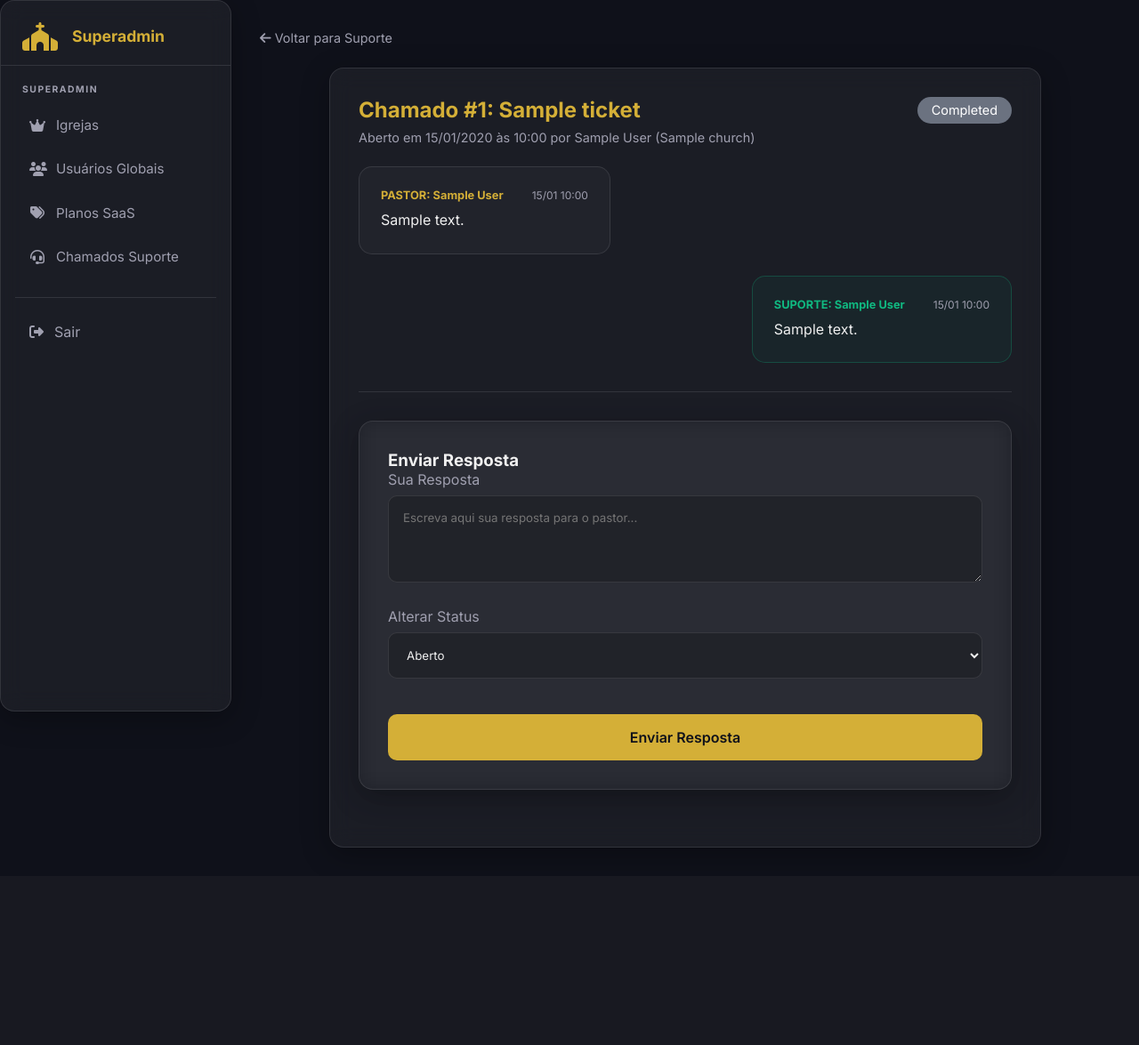
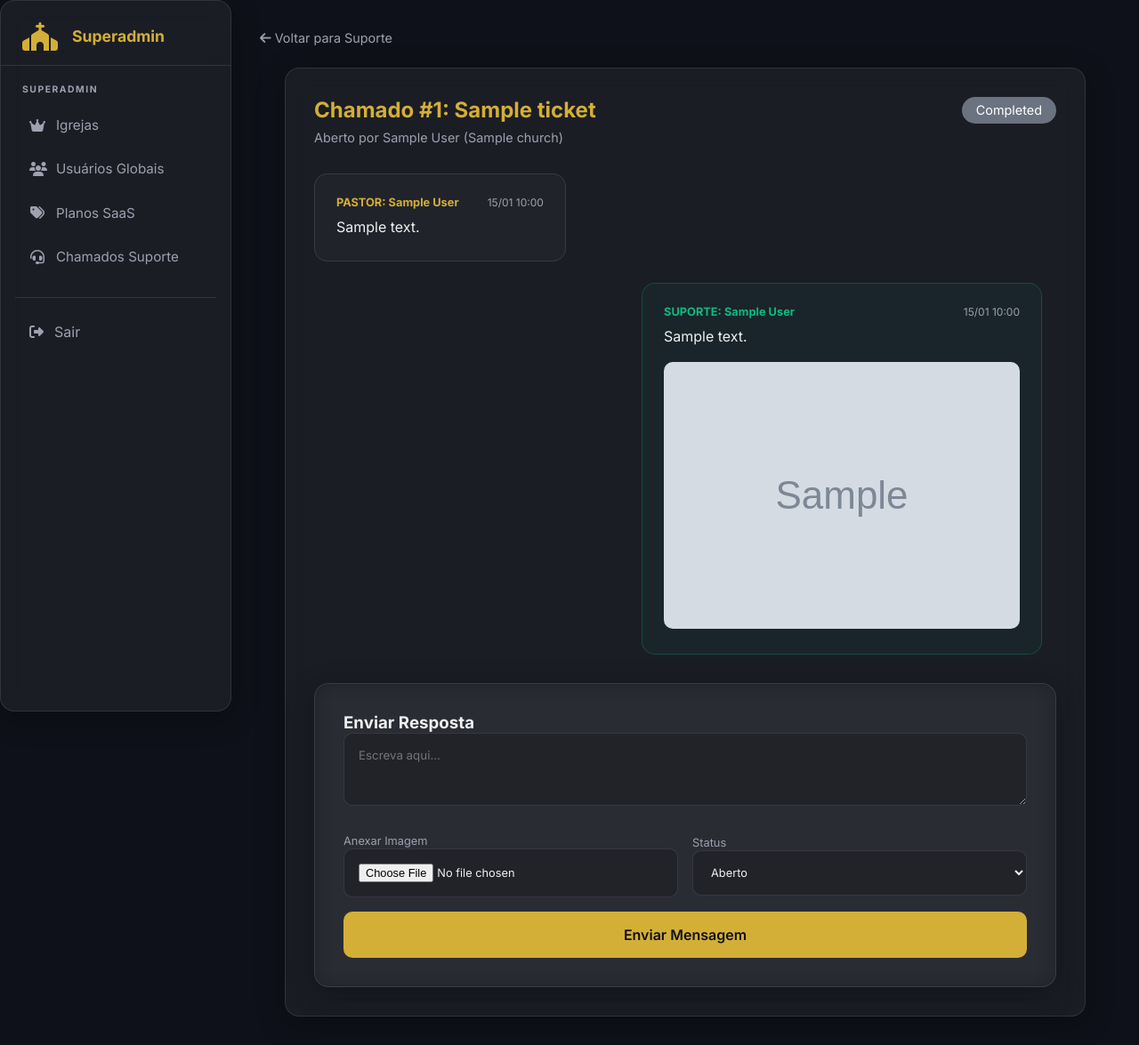
Before and after one commit to juanpmoraes/ICR2, a Flask app: page /support/ticket/1 in a window 1280 px wide. Shown: the whole page at 89% size. Before the commit the page ends 955 px from the top, so only its background shows below. Run offline with Flask 3, Linux system fonts and the light colour scheme; a user stored in the database is signed in; tables that the repository leaves empty hold one stand-in row (values such as "Sample post"); grey boxes marked "Sample" are stand-in pictures.

Commit message:
feat: add image attachment support to support tickets and implement real-time message updates

```diff
--- a/app.py
+++ b/app.py
@@ -1,5 +1,5 @@
 import os, uuid, time
-from flask import Flask, render_template, redirect, url_for, flash, request, jsonify, make_response
+from flask import Flask, render_template, request, redirect, url_for, flash, session, jsonify, make_response
 from flask_sqlalchemy import SQLAlchemy
 from flask_login import LoginManager, login_user, login_required, logout_user, current_user
 from flask_bcrypt import Bcrypt
@@ -38,6 +38,9 @@ app.config['MAX_CONTENT_LENGTH'] = 64 * 1024 * 1024  # 64 MB
 EXT_IMAGE = {'png','jpg','jpeg','gif','webp','bmp','svg'}
 EXT_VIDEO = {'mp4','webm','ogg','mov','avi','mkv'}
 EXT_AUDIO = {'mp3','wav','ogg','m4a','aac','flac'}
+
+def allowed_file(filename):
+    return '.' in filename and filename.rsplit('.', 1)[1].lower() in EXT_IMAGE
 
 def detect_file_type(filename):
     ext = filename.rsplit('.', 1)[-1].lower() if '.' in filename else ''
@@ -1122,12 +1125,25 @@ def view_ticket(tid):
                 return redirect(url_for('view_ticket', tid=tid))
 
             response_text = request.form.get('response')
-            if response_text:
-                msg = SupportMessage(ticket_id=tid, user_id=current_user.id, message=response_text)
+            image_file = request.files.get('image')
+            image_url = None
+
+            if image_file and allowed_file(image_file.filename):
+                filename = secure_filename(f"ticket_{tid}_{datetime.now().timestamp()}_{image_file.filename}")
+                image_file.save(os.path.join(UPLOAD_FOLDER, filename))
+                image_url = f"uploads/posts/{filename}" # Usando o folder padrão do sistema
+
+            if response_text or image_url:
+                msg = SupportMessage(
+                    ticket_id=tid,
+                    user_id=current_user.id,
+                    message=response_text or "(Imagem enviada)",
+                    image_url=image_url
+                )
                 db.session.add(msg)
 
-                # Atualiza a resposta principal do ticket para manter compatibilidade e facilitar exibição rápida
-                ticket.response = response_text
+                # Atualiza a resposta principal do ticket
+                ticket.response = response_text or "(Imagem enviada)"
                 ticket.status = request.form.get('status', 'resolvido')
 
                 if not ticket.assigned_to:
@@ -1143,20 +1159,59 @@ def view_ticket(tid):
                 flash('Este chamado já foi finalizado e não aceita mais respostas.', 'warning')
                 return redirect(url_for('view_ticket', tid=tid))
 
-            # Só pode responder se o superadmin já deu a primeira resposta
             if not ticket.response:
                 flash('Aguarde o primeiro contato do suporte antes de responder.', 'info')
                 return redirect(url_for('view_ticket', tid=tid))
 
             reply_text = request.form.get('message')
-            if reply_text:
-                msg = SupportMessage(ticket_id=tid, user_id=current_user.id, message=reply_text)
+            image_file = request.files.get('image')
+            image_url = None
+
+            if image_file and allowed_file(image_file.filename):
+                filename = secure_filename(f"ticket_{tid}_{datetime.now().timestamp()}_{image_file.filename}")
+                image_file.save(os.path.join(UPLOAD_FOLDER, filename))
+                image_url = f"uploads/posts/{filename}"
+
+            if reply_text or image_url:
+                msg = SupportMessage(
+                    ticket_id=tid,
+                    user_id=current_user.id,
+                    message=reply_text or "(Imagem enviada)",
+                    image_url=image_url
+                )
                 db.session.add(msg)
                 db.session.commit()
-                flash('Sua mensagem foi enviada ao suporte!', 'success')
+                flash('Sua mensagem foi enviada!', 'success')
                 return redirect(url_for('view_ticket', tid=tid))
 
     return render_template('view_ticket.html', ticket=ticket)
+
+@app.route('/support/ticket/<int:tid>/json')
+@login_required
+def ticket_messages_json(tid):
+    ticket = SupportTicket.query.get_or_404(tid)
+    if not current_user.is_superadmin and ticket.church_id != current_user.church_id:
+        return jsonify({'error': 'Unauthorized'}), 403
+
+    msgs = []
+    # Inclui a mensagem inicial
+    msgs.append({
+        'user': 'PASTOR: ' + ticket.user.name,
+        'message': ticket.message,
+        'image': None,
+        'created_at': ticket.created_at.strftime('%d/%m %H:%M'),
+        'is_admin': False
+    })
+
+    for m in ticket.messages:
+        msgs.append({
+            'user': ('SUPORTE: ' if m.user.is_superadmin else 'PASTOR: ') + m.user.name,
+            'message': m.message,
+            'image': url_for('static', filename=m.image_url) if m.image_url else None,
+            'created_at': m.created_at.strftime('%d/%m %H:%M'),
+            'is_admin': m.user.is_superadmin
+        })
+    return jsonify({'messages': msgs, 'status': ticket.status})
 
 # ── Rotas Gerais ────────────────────────────────────────────────────────────────
 @app.route('/reports')
--- a/models.py
+++ b/models.py
@@ -219,6 +219,7 @@ class SupportMessage(db.Model):
     ticket_id  = db.Column(db.Integer, db.ForeignKey('support_ticket.id'), nullable=False)
     user_id    = db.Column(db.Integer, db.ForeignKey('user.id'), nullable=False)
     message    = db.Column(db.Text, nullable=False)
+    image_url  = db.Column(db.String(500), nullable=True) # Caminho da imagem anexada
     created_at = db.Column(db.DateTime, default=datetime.utcnow)
 
     ticket = db.relationship('SupportTicket', backref='messages')
--- a/templates/view_ticket.html
+++ b/templates/view_ticket.html
@@ -6,15 +6,15 @@
     </a>
 </div>
 
-<div class="card glass" style="max-width:800px; margin:0 auto;">
-    <div style="display:flex; justify-content:space-between; align-items:flex-start; margin-bottom:1.5rem;">
+<div class="card glass" style="max-width:900px; margin:0 auto; padding:2rem;">
+    <div style="display:flex; justify-content:space-between; align-items:flex-start; margin-bottom:2rem;">
         <div>
             <h2 style="margin:0; color:var(--primary);">Chamado #{{ ticket.id }}: {{ ticket.subject }}</h2>
             <p style="margin:0.5rem 0 0 0; color:var(--text-muted); font-size:0.9rem;">
-                Aberto em {{ ticket.created_at.strftime('%d/%m/%Y às %H:%M') }} por {{ ticket.user.name }} ({{ ticket.church.name }})
+                Aberto por {{ ticket.user.name }} ({{ ticket.church.name }})
             </p>
         </div>
-        <span class="badge" style="
+        <span id="ticketStatus" class="badge" style="
             {% if ticket.status == 'aberto' %}background:#3b82f6;
             {% elif ticket.status == 'resolvido' %}background:#10b981;
             {% else %}background:#6b7280;{% endif %}
@@ -22,7 +22,8 @@
         ">{{ ticket.status|capitalize }}</span>
     </div>
 
-    <div style="display:flex; flex-direction:column; gap:1.5rem; margin-bottom:2rem;">
+    <!-- Container do Chat -->
+    <div id="chatContainer" style="display:flex; flex-direction:column; gap:1.5rem; margin-bottom:2rem; max-height:600px; overflow-y:auto; padding-right:1rem;">
         <!-- Mensagem Inicial -->
         <div style="background:rgba(255,255,255,0.03); padding:1.5rem; border-radius:15px; border:1px solid var(--glass-border); width:fit-content; max-width:85%; align-self:flex-start;">
             <div style="display:flex; justify-content:space-between; align-items:center; margin-bottom:0.5rem; gap:2rem;">
@@ -32,7 +33,6 @@
             <p style="margin:0; line-height:1.6; white-space:pre-wrap;">{{ ticket.message }}</p>
         </div>
 
-        <!-- Histórico de Conversa -->
         {% for msg in ticket.messages %}
             <div style="
                 padding:1.5rem; border-radius:15px; width:fit-content; max-width:85%;
@@ -49,78 +49,138 @@
                     <small style="color:var(--text-muted); font-size:0.75rem;">{{ msg.created_at.strftime('%d/%m %H:%M') }}</small>
                 </div>
                 <p style="margin:0; line-height:1.6; white-space:pre-wrap;">{{ msg.message }}</p>
+                {% if msg.image_url %}
+                    <img src="{{ url_for('static', filename=msg.image_url) }}" style="max-width:100%; border-radius:10px; margin-top:1rem; cursor:pointer;" onclick="window.open(this.src)">
+                {% endif %}
             </div>
         {% endfor %}
     </div>
 
+    <!-- Área de Resposta -->
+    <div id="replyArea">
     {% if current_user.is_superadmin %}
-    <hr style="border:0; border-top:1px solid var(--glass-border); margin:2rem 0;">
-
         {% if not ticket.assigned_to %}
-        <div style="text-align:center; margin-bottom:2rem;">
+            <div style="text-align:center; padding:2rem; background:rgba(255,255,255,0.02); border-radius:15px; border:1px dashed var(--glass-border);">
                 <form action="{{ url_for('view_ticket', tid=ticket.id) }}" method="POST">
                     <input type="hidden" name="action" value="assign">
                     <button type="submit" class="btn btn-primary" style="padding:1rem 2rem;">
-                    <i class="fa-solid fa-hand-holding-hand"></i> Assumir este Chamado e Responder
+                        <i class="fa-solid fa-hand-holding-hand"></i> Assumir este Chamado
                     </button>
                 </form>
-            <p style="color:var(--text-muted); font-size:0.85rem; margin-top:0.5rem;">Ao assumir, você será o único responsável por este chamado.</p>
             </div>
         {% elif ticket.assigned_to == current_user.id %}
-        <div class="card glass" style="background:rgba(255,255,255,0.02);">
+            <div class="card glass" style="background:rgba(255,255,255,0.02); margin:0;">
                 <h3 style="margin-top:0;">Enviar Resposta</h3>
-            <form action="{{ url_for('view_ticket', tid=ticket.id) }}" method="POST">
+                <form action="{{ url_for('view_ticket', tid=ticket.id) }}" method="POST" enctype="multipart/form-data">
                     <input type="hidden" name="action" value="respond">
                     <div class="form-group">
-                    <label>Sua Resposta</label>
-                    <textarea name="response" class="form-control" rows="4" required placeholder="Escreva aqui sua resposta para o pastor..."></textarea>
+                        <textarea name="response" class="form-control" rows="3" placeholder="Escreva aqui..."></textarea>
                     </div>
-                <div class="form-group">
-                    <label>Alterar Status</label>
-                    <select name="status" class="form-control">
+                    <div style="display:flex; gap:1rem; align-items:center; margin-top:1rem;">
+                        <div style="flex:1;">
+                            <label style="font-size:0.8rem; color:var(--text-muted);">Anexar Imagem</label>
+                            <input type="file" name="image" class="form-control" accept="image/*" style="font-size:0.8rem;">
+                        </div>
+                        <div style="flex:1;">
+                            <label style="font-size:0.8rem; color:var(--text-muted);">Status</label>
+                            <select name="status" class="form-control" style="font-size:0.8rem;">
                                 <option value="aberto" {% if ticket.status == 'aberto' %}selected{% endif %}>Aberto</option>
                                 <option value="em_analise" {% if ticket.status == 'em_analise' %}selected{% endif %}>Em Análise</option>
                                 <option value="resolvido" {% if ticket.status == 'resolvido' %}selected{% endif %}>Resolvido</option>
                                 <option value="fechado" {% if ticket.status == 'fechado' %}selected{% endif %}>Fechado</option>
                             </select>
                         </div>
-                <button type="submit" class="btn btn-primary" style="width:100%; margin-top:1rem;">Enviar Resposta</button>
-            </form>
-        </div>
-    {% else %}
-        <div style="text-align:center; padding:2rem; border:1px solid var(--glass-border); border-radius:10px; background:rgba(239, 68, 68, 0.05);">
-            <i class="fa-solid fa-lock" style="font-size:2rem; color:#ef4444; margin-bottom:1rem;"></i>
-            <h4 style="margin:0; color:#ef4444;">Acesso Restrito</h4>
-            <p style="color:var(--text-muted); margin-top:0.5rem;">Este chamado já está sendo atendido por <strong>{{ ticket.admin_assigned.name }}</strong>.</p>
-        </div>
-    {% endif %}
-
-    {% elif current_user.role == 'pastor' %}
-        {% if ticket.status != 'fechado' and ticket.status != 'resolvido' %}
-            {% if ticket.response %}
-            <hr style="border:0; border-top:1px solid var(--glass-border); margin:2rem 0;">
-            <div class="card glass" style="background:rgba(255,255,255,0.02);">
-                <h3 style="margin-top:0;">Responder ao Suporte</h3>
-                <form action="{{ url_for('view_ticket', tid=ticket.id) }}" method="POST">
-                    <div class="form-group">
-                        <label>Sua Mensagem</label>
-                        <textarea name="message" class="form-control" rows="4" required placeholder="Digite sua resposta aqui..."></textarea>
                     </div>
                     <button type="submit" class="btn btn-primary" style="width:100%; margin-top:1rem;">Enviar Mensagem</button>
                 </form>
             </div>
         {% else %}
-            <div style="text-align:center; padding:2rem; border:1px dotted var(--glass-border); border-radius:10px; margin-top:2rem;">
-                <i class="fa-solid fa-clock-rotate-left" style="font-size:2rem; color:var(--text-muted); margin-bottom:1rem;"></i>
-                <p style="color:var(--text-muted); margin:0;">Aguardando a primeira resposta do suporte para liberar a réplica.</p>
+            <div style="text-align:center; color:#ef4444; padding:1rem; border:1px solid #ef444444; border-radius:10px;">
+                Chamado sob os cuidados de {{ ticket.admin_assigned.name }}
             </div>
         {% endif %}
     {% else %}
-            <div style="text-align:center; padding:2rem; border:1px solid #10b98144; border-radius:10px; background:rgba(16, 185, 129, 0.05); margin-top:2rem;">
-                <i class="fa-solid fa-check-double" style="font-size:2rem; color:#10b981; margin-bottom:1rem;"></i>
-                <p style="color:#10b981; margin:0;">Este chamado foi finalizado. Caso precise de mais ajuda, abra um novo chamado.</p>
+        {% if ticket.status != 'fechado' and ticket.status != 'resolvido' %}
+            {% if ticket.response %}
+                <div class="card glass" style="background:rgba(255,255,255,0.02); margin:0;">
+                    <form action="{{ url_for('view_ticket', tid=ticket.id) }}" method="POST" enctype="multipart/form-data">
+                        <div class="form-group">
+                            <textarea name="message" class="form-control" rows="3" placeholder="Sua resposta..."></textarea>
                         </div>
+                        <div class="form-group">
+                            <label style="font-size:0.8rem; color:var(--text-muted);">Anexar Imagem</label>
+                            <input type="file" name="image" class="form-control" accept="image/*">
+                        </div>
+                        <button type="submit" class="btn btn-primary" style="width:100%;">Enviar Mensagem</button>
+                    </form>
+                </div>
+            {% else %}
+                <p style="text-align:center; color:var(--text-muted);">Aguardando primeira resposta do suporte...</p>
+            {% endif %}
+        {% else %}
+            <p style="text-align:center; color:#10b981;">Chamado Finalizado.</p>
         {% endif %}
     {% endif %}
     </div>
+</div>
+
+<script>
+    const tid = {{ ticket.id }};
+    const chatContainer = document.getElementById('chatContainer');
+    const currentUserId = {{ current_user.id }};
+
+    function scrollToBottom() {
+        chatContainer.scrollTop = chatContainer.scrollHeight;
+    }
+
+    scrollToBottom();
+
+    async function updateChat() {
+        try {
+            const response = await fetch(`/support/ticket/${tid}/json`);
+            const data = await response.json();
+
+            if (data.messages) {
+                let html = '';
+                data.messages.forEach((m, index) => {
+                    const isSuperadmin = m.is_admin;
+                    const align = isSuperadmin ? 'flex-end' : 'flex-start';
+                    const bg = isSuperadmin ? 'rgba(16, 185, 129, 0.05)' : 'rgba(255,255,255,0.03)';
+                    const border = isSuperadmin ? '1px solid #10b98144' : '1px solid var(--glass-border)';
+                    const color = isSuperadmin ? '#10b981' : 'var(--primary)';
+
+                    html += `
+                        <div style="padding:1.5rem; border-radius:15px; width:fit-content; max-width:85%; align-self:${align}; background:${bg}; border:${border};">
+                            <div style="display:flex; justify-content:space-between; align-items:center; margin-bottom:0.5rem; gap:2rem;">
+                                <strong style="font-size:0.8rem; color:${color};">${m.user}</strong>
+                                <small style="color:var(--text-muted); font-size:0.75rem;">${m.created_at}</small>
+                            </div>
+                            <p style="margin:0; line-height:1.6; white-space:pre-wrap;">${m.message}</p>
+                            ${m.image ? `<img src="${m.image}" style="max-width:100%; border-radius:10px; margin-top:1rem; cursor:pointer;" onclick="window.open(this.src)">` : ''}
+                        </div>
+                    `;
+                });
+
+                // Só atualiza se o conteúdo for diferente (para evitar flickering)
+                if (chatContainer.innerHTML.length !== html.length) {
+                    const wasAtBottom = chatContainer.scrollHeight - chatContainer.scrollTop <= chatContainer.clientHeight + 100;
+                    chatContainer.innerHTML = html;
+                    if (wasAtBottom) scrollToBottom();
+                }
+            }
+
+            // Atualiza status
+            const statusBadge = document.getElementById('ticketStatus');
+            if (statusBadge) {
+                statusBadge.innerText = data.status.charAt(0).toUpperCase() + data.status.slice(1);
+            }
+
+        } catch (error) {
+            console.error('Erro ao atualizar chat:', error);
+        }
+    }
+
+    // Polling a cada 3 segundos
+    setInterval(updateChat, 3000);
+</script>
 {% endblock %}
```
Also changed, not shown: fix_support_images.py (added, +19 -0 lines). Lines whose indentation alone changed are shown as unchanged.
